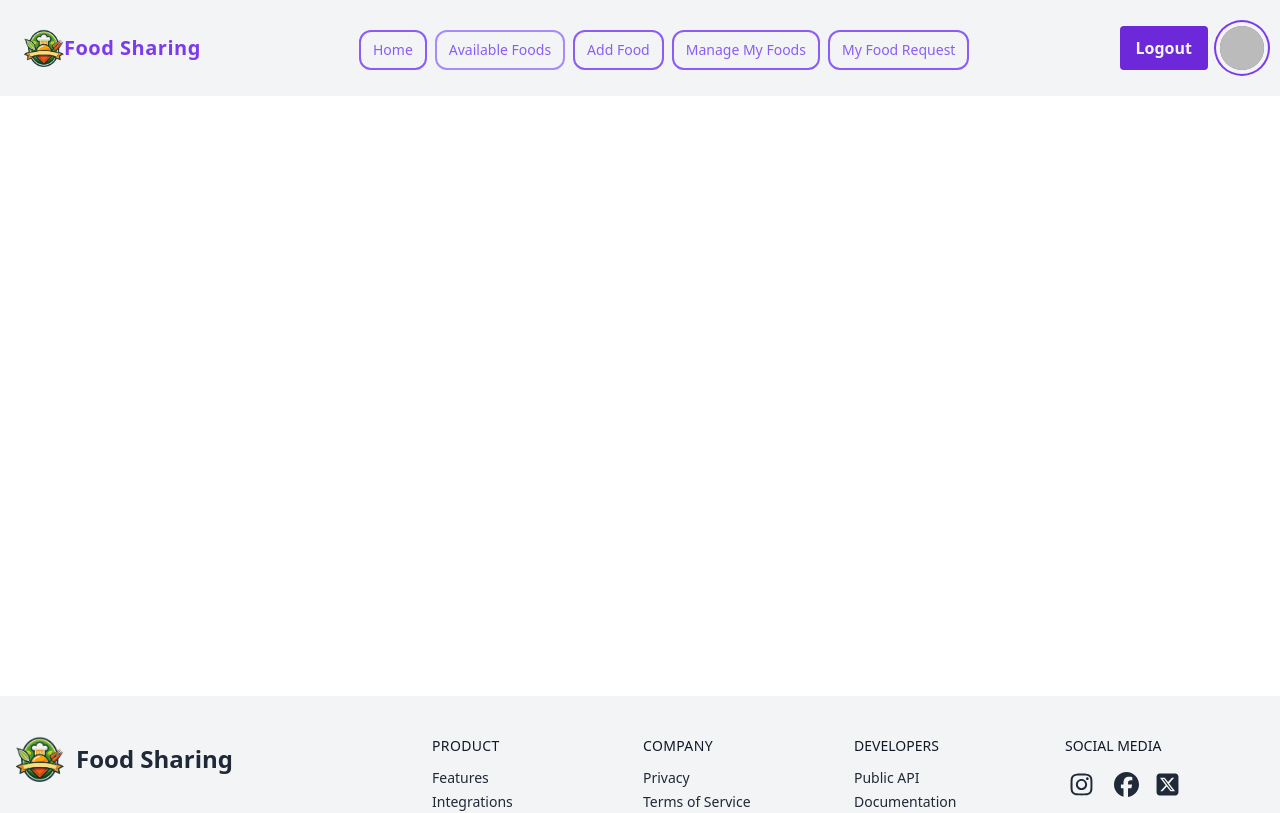
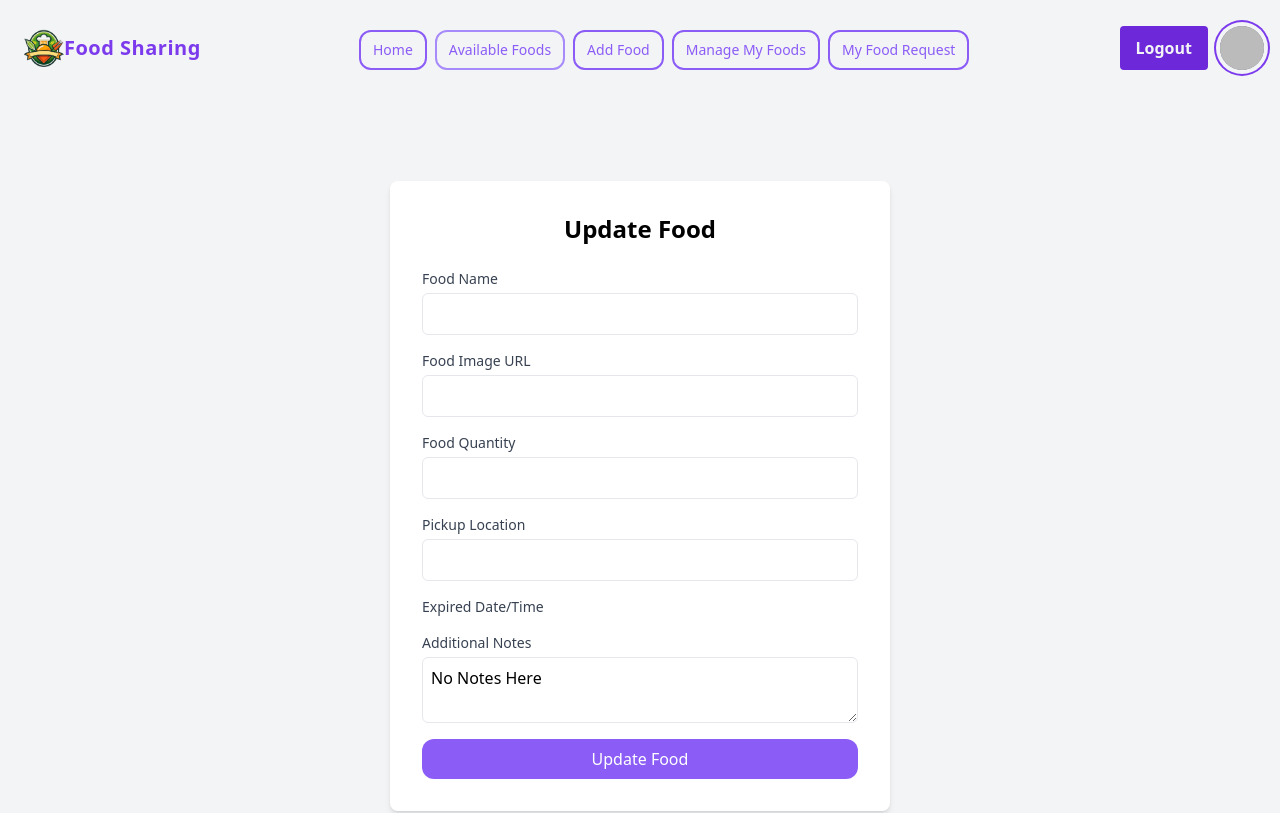
Before and after one commit to mahbubdev1/food-sharing-community-client, a React (Vite) app: page /updateFood/1 in a window 1280 px wide. Shown: the top 813 px of the page. Built offline with nearby package versions, Linux system fonts and the light colour scheme; no server answers; sample sign-in values are in the browser's storage.

Commit message:
Delete And Update Functionality complete

```diff
--- a/src/Pages/FoodDetails.jsx
+++ b/src/Pages/FoodDetails.jsx
@@ -19,6 +19,7 @@ const FoodDetails = () => {
     const loadedAllFood = async () => {
         const { data } = await axios.get(`${import.meta.env.VITE_API_URL}/foods/${paramsId.id}`)
         setFoods(data)
+        setNotes(data.additionalNotes)
     }
 
     const todayDate = format(new Date(), 'yyyy-MM-dd');
@@ -139,7 +140,7 @@ const FoodDetails = () => {
                                         </div>
                                         <div>
                                             <label className="block mb-1 ml-1">Additional Notes</label>
-                                            <textarea type="text" name="notes" onChange={(e) => setNotes(e.target.value)} defaultValue={additionalNotes} className="block w-full p-2 border-2 text-black rounded autoexpand focus:outline-none focus:ring focus:ring-opacity-25 focus:dark:ring-rose-600 dark:bg-gray-100"></textarea>
+                                            <textarea type="text" name="notes" onChange={(e) => setNotes(e.target.value)} value={notes} className="block w-full p-2 border-2 text-black rounded autoexpand focus:outline-none focus:ring focus:ring-opacity-25 focus:dark:ring-rose-600 dark:bg-gray-100"></textarea>
                                         </div>
                                     </form>
                                 </div>
--- a/src/Pages/UpdateFoods.jsx
+++ b/src/Pages/UpdateFoods.jsx
@@ -1,12 +1,15 @@
 import axios from "axios";
+import { format } from "date-fns";
 import { useEffect, useState } from "react";
-import { useParams } from "react-router-dom";
+import toast, { Toaster } from "react-hot-toast";
+import { useNavigate, useParams } from "react-router-dom";
 
 const UpdateFoods = () => {
     const paramsId = useParams();
     const [foods, setFoods] = useState({});
-    console.log(foods)
+    const navigate = useNavigate();
 
+    // update data functionality
     useEffect(() => {
         const loadedAllFood = async () => {
             const { data } = await axios.get(`${import.meta.env.VITE_API_URL}/request/${paramsId.id}`)
@@ -15,10 +18,122 @@ const UpdateFoods = () => {
         loadedAllFood()
     }, [paramsId?.id])
 
+    const { foodName, foodImage, pickupLocation,  expiredDateTime, additionalNotes, foodQuantity } = foods || {};
+
+
+    // update request form
+    const handleSubmit = async(e) => {
+        e.preventDefault();
+        const form = e.target;
+        const foodName = form.foodName.value;
+        const foodImage = form.foodImage.value;
+        const foodQuantity = form.foodQuantity.value;
+        const pickupLocation = form.pickupLocation.value;
+        const expiredDateTime = form.expiredDateTime.value;
+        const additionalNotes = form.additionalNotes.value;
+
+        const updateData = { foodName, foodImage, foodQuantity, pickupLocation, expiredDateTime, additionalNotes }
+
+        try {
+            const res = await axios.put(`${import.meta.env.VITE_API_URL}/request/${paramsId.id}`, updateData)
+            if (res.data.modifiedCount) {
+                toast.success('Data Updated SuccessFull')
+                navigate('/manageFood')
+            }
+        } catch (error) {
+            console.error(error);
+        }
+    }
 
     return (
-        <div>
+        <div className="bg-gray-100 flex items-center mb-28 justify-center py-16 min-h-screen">
+            <div className="bg-white p-8 rounded-lg shadow-md w-[500px]">
+                <h1 className="text-2xl font-bold mb-6 text-center">Update Food</h1>
+                <form onSubmit={handleSubmit}>
+                    {/* Food Name Form */}
+                    <div className="mb-4">
+                        <label htmlFor="foodName" className="block text-sm font-medium text-gray-700">Food Name</label>
+                        <input
+                            type="text"
+                            id="foodName"
+                            name="foodName"
+                            defaultValue={foodName}
+                            className="mt-1 block w-full p-2 border rounded-md"
+                            required
+                        />
+                    </div>
 
+                    {/* Food Image Form*/}
+                    <div className="mb-4">
+                        <label htmlFor="foodImage" className="block text-sm font-medium text-gray-700">Food Image URL</label>
+                        <input
+                            type="url"
+                            id="foodImage"
+                            name="foodImage"
+                            defaultValue={foodImage}
+                            className="mt-1 block w-full p-2 border rounded-md"
+                            required
+                        />
+                    </div>
+
+                    {/* Food Quantity Form*/}
+                    <div className="mb-4">
+                        <label htmlFor="foodQuantity" className="block text-sm font-medium text-gray-700">Food Quantity</label>
+                        <input
+                            type="number"
+                            id="foodQuantity"
+                            name="foodQuantity"
+                            defaultValue={foodQuantity}
+                            className="mt-1 block w-full p-2 border rounded-md"
+                            required
+                        />
+                    </div>
+
+                    {/* Pickup Location Form*/}
+                    <div className="mb-4">
+                        <label htmlFor="pickupLocation" className="block text-sm font-medium text-gray-700">Pickup Location</label>
+                        <input
+                            type="text"
+                            id="pickupLocation"
+                            name="pickupLocation"
+                            defaultValue={pickupLocation}
+                            className="mt-1 block w-full p-2 border rounded-md"
+                            required
+                        />
+                    </div>
+
+                    {/* Expired Date/Time Form*/}
+                    <div className="mb-4">
+                        <label htmlFor="expiredDateTime" className="block text-sm font-medium text-gray-700">Expired Date/Time</label>
+                        {
+                            expiredDateTime && <input
+                            type="date"
+                            id="expiredDateTime"
+                            // defaultValue={format(new Date(expiredDateTime), "P")}
+                            defaultValue={format(new Date(expiredDateTime), "yyyy-MM-dd")}
+                            name="expiredDateTime"
+                            className="mt-1 block w-full p-2 border rounded-md"
+                            required
+                        />
+                        }
+                    </div>
+
+                    {/* Additional Notes Form*/}
+                    <div className="mb-4">
+                        <label htmlFor="additionalNotes" className="block text-sm font-medium text-gray-700">Additional Notes</label>
+                        <textarea
+                            id="additionalNotes"
+                            name="additionalNotes"
+                            defaultValue={additionalNotes || 'No Notes Here'}
+                            className="mt-1 block w-full p-2 border rounded-md"
+                        ></textarea>
+                    </div>
+
+                    {/* Add Button */}
+                    <input type="submit" className="bg-violet-500 text-white py-2 w-full rounded-xl" value="Update Food" />
+                    <Toaster></Toaster>
+                </form>
+            </div>
         </div>
     );
 };
```
Also changed, not shown: src/Pages/ManageMyFood.jsx (+0 -13 lines).
